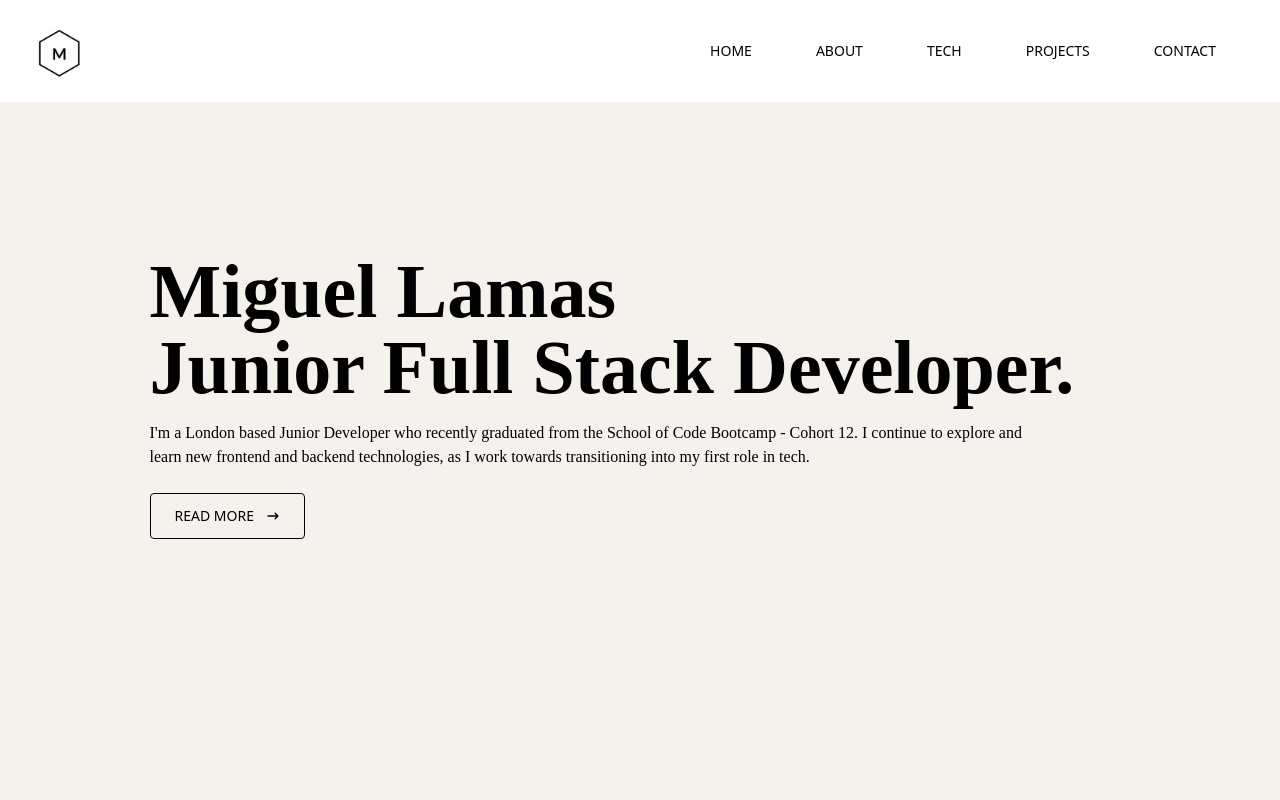
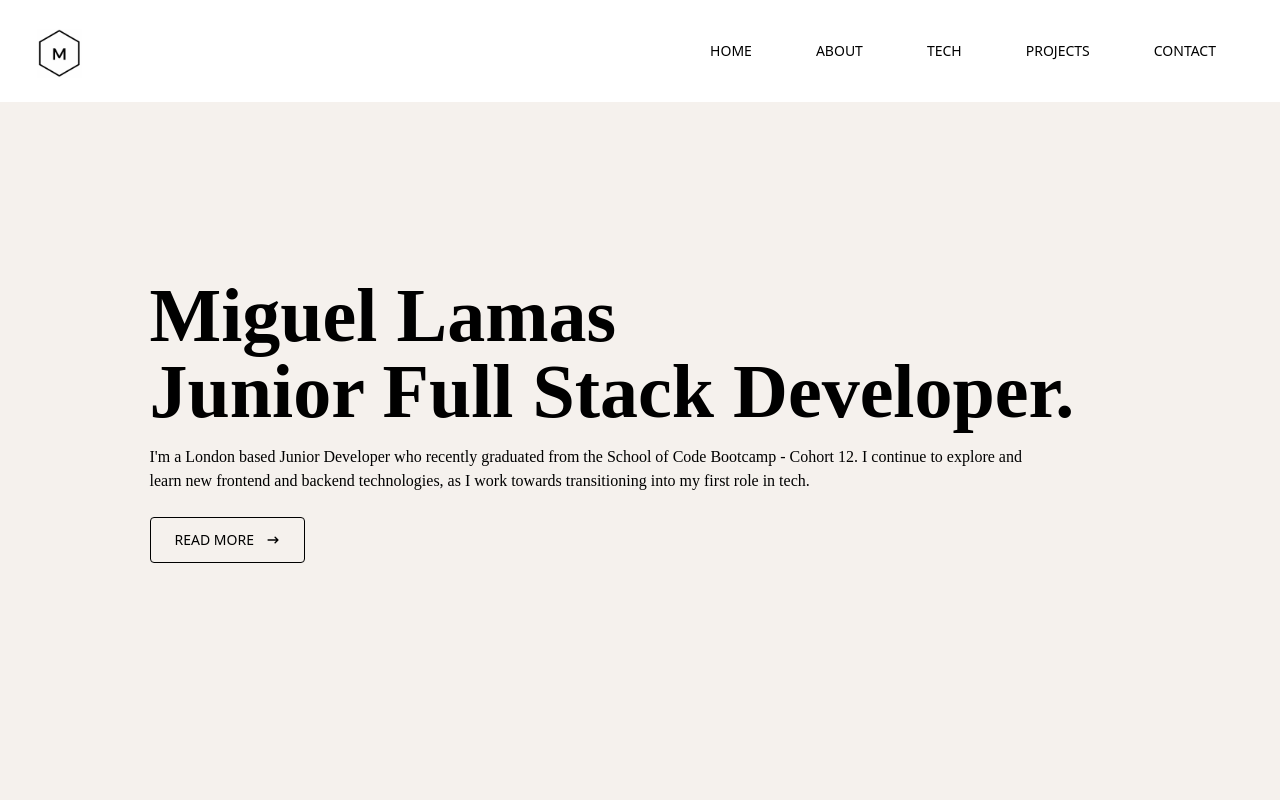
Before and after one commit to MiguelLamas/Portfolio, a React (Create React App) app: page / in a window 1280 px wide. Shown: the top 800 px of the page. Built offline with nearby package versions, Linux system fonts and the light colour scheme.

Commit message:
Padding-Top on Home Container

```diff
--- a/src/index.css
+++ b/src/index.css
@@ -133,6 +133,7 @@
     max-width: 1045px;
     margin-left: auto;
     margin-right: auto;
+    padding-top: 3rem;
     padding-left: 2rem;
     padding-right: 2rem;
     display: flex;
```
